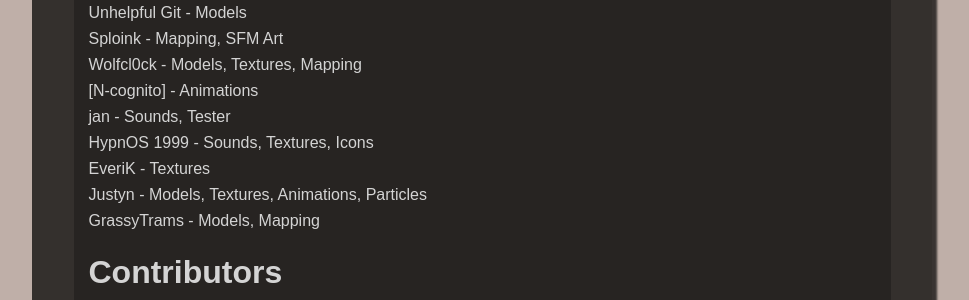
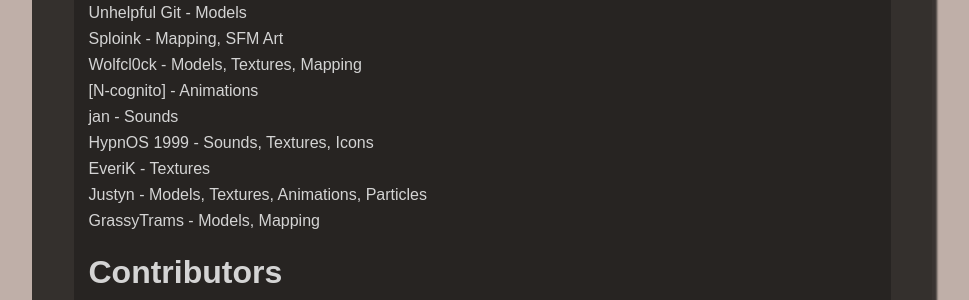
Before and after one commit to Pre-Fortress-2/PF2-Website, a Jekyll site: the page built from pages/credits.md, in a window 1280 px wide and 900 px high, scrolled down 909 px. Shown: the part 152-452 px from the top of the window, without its empty margins (158-1127 px from the left). Built offline with Jekyll 4.4.1, drawn with Linux system fonts in a browser that asks for light colours.

Commit message:
Update credits.json

```diff
--- a/_data/credits.json
+++ b/_data/credits.json
@@ -180,7 +180,6 @@
       },
 	  {
          "name": "jan",
-         "tester": true,
          "sounds": true
       },
 	  {
```
